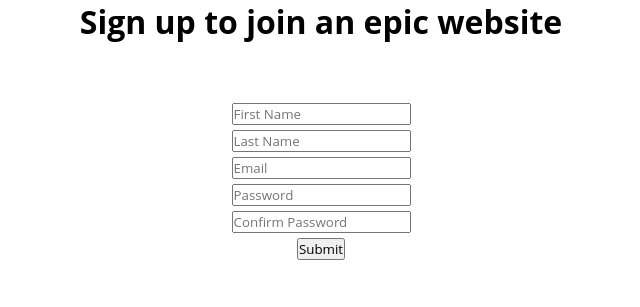
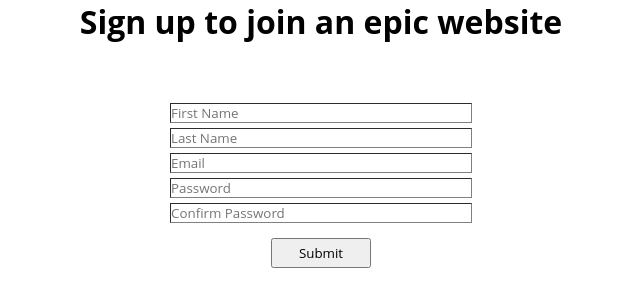
Before and after one commit to MarkNovicio/jschatz, a Django app: page /registration in a window 1280 px wide. Shown: the top 307 px of the page, without its empty margins (319-959 px from the left). Run offline with Django 3.2, Linux system fonts and the light colour scheme.

Commit message:
update signup form

```diff
--- a/login_app/static/main.css
+++ b/login_app/static/main.css
@@ -8,8 +8,12 @@
   justify-content: center;
   flex-direction: column;
   align-items: center;
+
 }
-
+form{
+  width: 400px;
+  height: 40px;
+}
 .form-title{
   margin-bottom: 30px;
 }
@@ -24,3 +28,14 @@
       justify-content:center;
       margin-bottom: 5px;
   }
+  div.registration-item-form input {
+    border-color: #808080;
+    border-width: 1px;
+    width: 75%;
+    font-size: 1.5en;
+  }
+  div.registration-item-form button {
+    margin-top: 10px;
+    width: 100px;
+    height: 30px;
+  }
```
